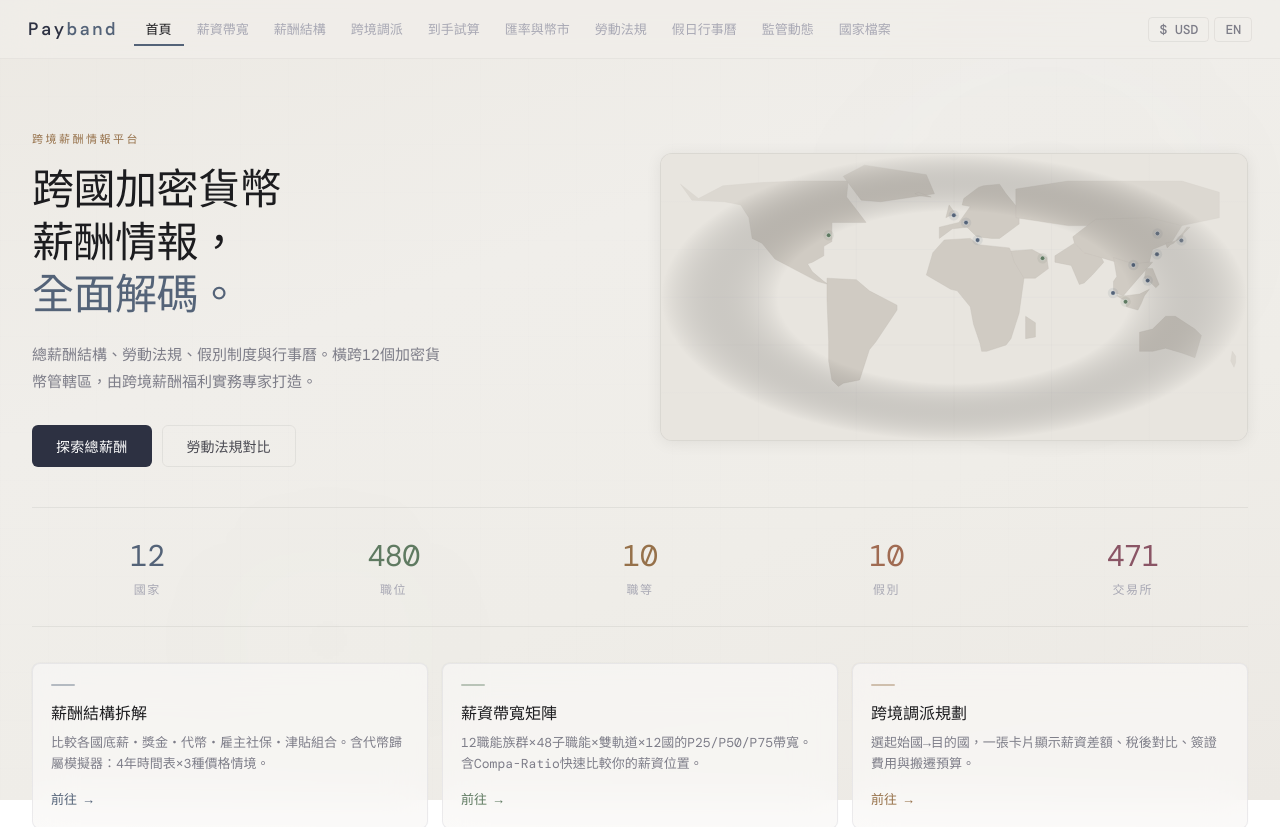
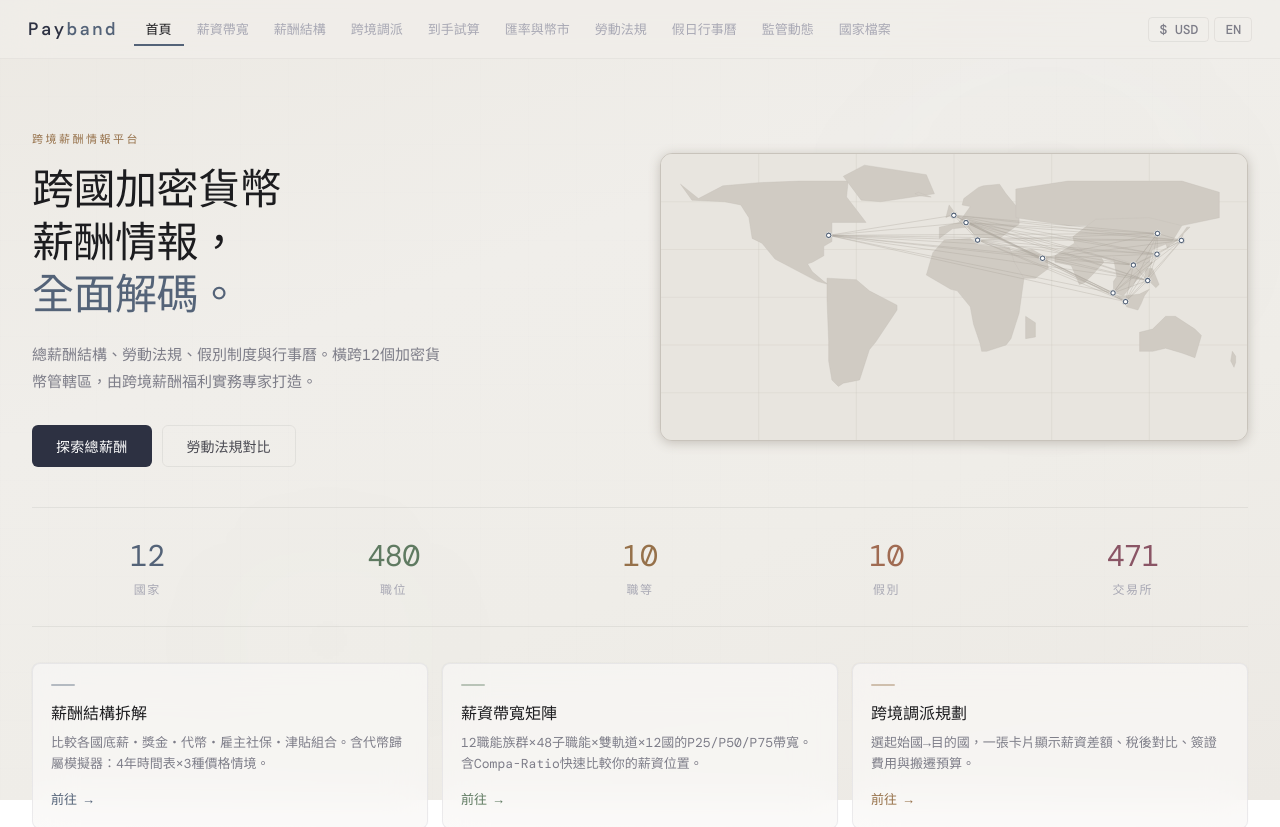
Before and after one commit to HiEllenC/payband, a React (Vite) app: page / in a window 1280 px wide. Shown: the top 827 px of the page. Built offline with nearby package versions, Linux system fonts and the light colour scheme; a web font is replaced by a local one.

Commit message:
style: network connection map — solid lines between all 12 countries, no transparency

```diff
--- a/src/components/WorldMap.jsx
+++ b/src/components/WorldMap.jsx
@@ -129,24 +129,32 @@ function markerPos(id) {
   ];
 }
 
-// Dots that get a subtle SVG pulse animation
-const PULSE_IDS = new Set(["us", "ae", "sg"]);
+// All country pairs for connection lines
+const IDS = Object.keys(CAPS);
+const CONNECTIONS = [];
+for (let i = 0; i < IDS.length; i++)
+  for (let j = i + 1; j < IDS.length; j++)
+    CONNECTIONS.push([IDS[i], IDS[j]]);
 
 // ── Static decorative map (hero section) ─────────────────────────────────────
 function WorldMapStatic() {
+  // Pre-compute positions
+  const pos = {};
+  IDS.forEach(id => { pos[id] = markerPos(id); });
+
   return (
     <div style={{
       borderRadius: 12, overflow: "hidden",
-      border: "1px solid rgba(0,0,0,0.06)",
-      boxShadow: "0 2px 16px rgba(0,0,0,0.07)",
+      border: "1px solid #c8c3bb",
+      boxShadow: "0 2px 12px #c4bfb8",
       background: D.ocean,
     }}>
       <svg viewBox={`0 0 ${W} ${H}`} style={{ width: "100%", display: "block" }}>
         {/* Background */}
         <rect width={W} height={H} fill={D.ocean} />
 
-        {/* Subtle graticule */}
-        <g stroke={D.grid} strokeWidth="0.7">
+        {/* Graticule */}
+        <g stroke="#ccc8c0" strokeWidth="0.5">
           {[-60,-30,0,30,60].map(lat => {
             const y = (90 - lat) / 180 * H;
             return <line key={lat} x1="0" y1={y} x2={W} y2={y} />;
@@ -164,43 +172,25 @@ function WorldMapStatic() {
             strokeWidth="0.6" strokeLinejoin="round" />
         ))}
 
-        {/* Country markers */}
-        {Object.keys(CAPS).map((id, i) => {
-          const [cx, cy] = markerPos(id);
-          const pulse = PULSE_IDS.has(id);
-          const dotColor = pulse ? D.dotPulse : D.dot;
-          const delay = (i * 0.4).toFixed(1) + "s";
+        {/* Connection lines between all countries */}
+        <g stroke="#a8a29a" strokeWidth="0.5">
+          {CONNECTIONS.map(([a, b]) => {
+            const [ax, ay] = pos[a];
+            const [bx, by] = pos[b];
+            return <line key={`${a}-${b}`} x1={ax} y1={ay} x2={bx} y2={by} />;
+          })}
+        </g>
 
+        {/* Country dots */}
+        {IDS.map(id => {
+          const [cx, cy] = pos[id];
           return (
             <g key={id}>
-              {/* Outer glow ring */}
-              <circle cx={cx} cy={cy} r="8"
-                fill={dotColor} opacity="0.10" />
-              {/* Pulse ring */}
-              {pulse && (
-                <circle cx={cx} cy={cy} r="5" fill="none"
-                  stroke={D.dotPulse} strokeWidth="0.8" opacity="0">
-                  <animate attributeName="r" values="5;16;5" dur="3s" begin={delay} repeatCount="indefinite" />
-                  <animate attributeName="opacity" values="0.45;0;0.45" dur="3s" begin={delay} repeatCount="indefinite" />
-                </circle>
-              )}
-              {/* Inner dot */}
-              <circle cx={cx} cy={cy} r="3.5"
-                fill={dotColor}
-                stroke="rgba(255,255,255,0.6)" strokeWidth="1"
-              />
+              <circle cx={cx} cy={cy} r="5" fill={D.dot} stroke="#e8e5df" strokeWidth="1.5" />
+              <circle cx={cx} cy={cy} r="2.5" fill="#ffffff" />
             </g>
           );
         })}
-
-        {/* Vignette overlay for depth */}
-        <defs>
-          <radialGradient id="vig" cx="50%" cy="50%" r="50%">
-            <stop offset="60%" stopColor="transparent" />
-            <stop offset="100%" stopColor={D.ocean} stopOpacity="0.5" />
-          </radialGradient>
-        </defs>
-        <rect width={W} height={H} fill="url(#vig)" />
       </svg>
     </div>
   );
```
